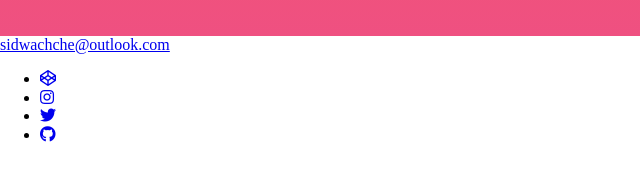
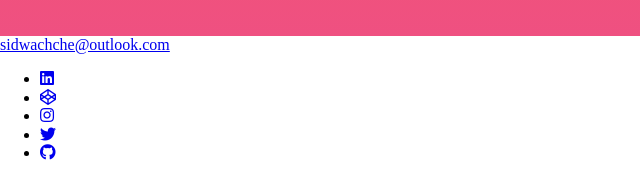
Before and after one commit to sidwachche/sid-portfolio, a Gatsby site: page /Pomodoro in a window 1280 px wide. Shown: the part 888-1063 px from the top of the page, 0-640 px from the left. Built offline with nearby package versions, Linux system fonts and the light colour scheme; Gatsby itself is replaced by a stand-in of ours.

Commit message:
add linkedin to footer

```diff
--- a/src/Components/Footer.js
+++ b/src/Components/Footer.js
@@ -8,6 +8,16 @@ function Footer() {
         </a>
 
             <ul className="social-list">
+                <li className="social-list__item">
+                    <a
+                        className="social-list__link"
+                        href="https://www.linkedin.com/in/siddhaling-wachche-a3764a75/"
+                        target="_blank"
+                        rel="noreferrer"
+                    >
+                        <i className="fab fa-linkedin"></i>
+                    </a>
+                </li>
                 <li className="social-list__item">
                     <a
                         className="social-list__link"
```
